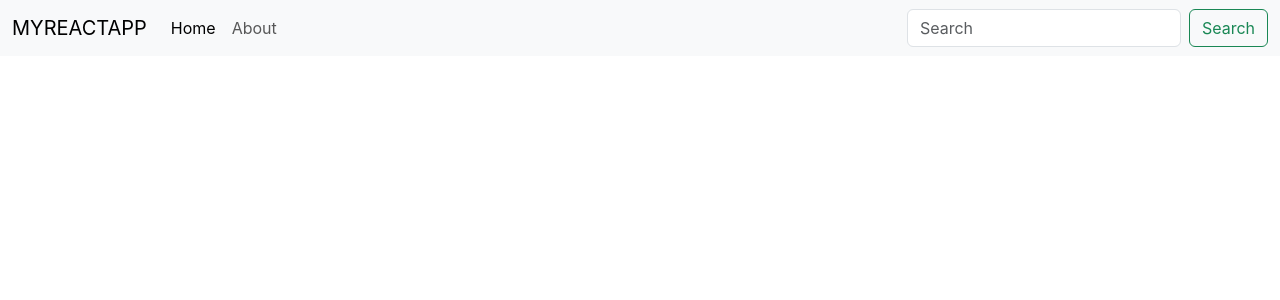
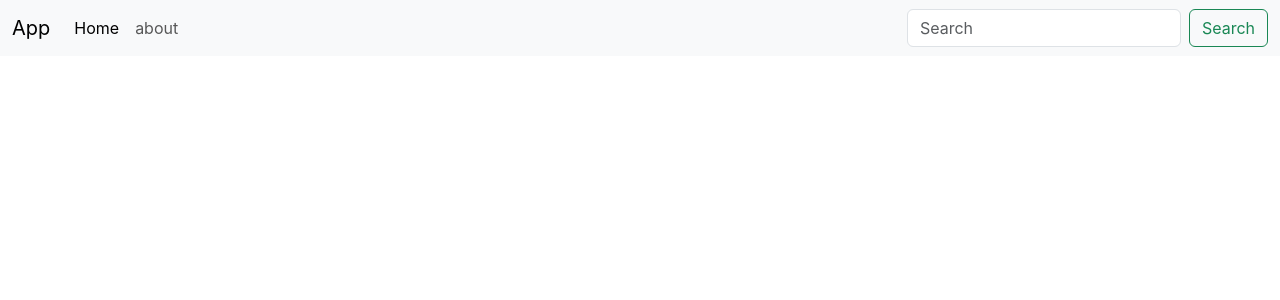
Before and after one commit to dynamo6396/Text-Utilities, a React (Create React App) app: page / in a window 1280 px wide. Shown: the top 300 px of the page. Built offline with nearby package versions, Linux system fonts and the light colour scheme.

Commit message:
problem of module1 and module2 files and props

```diff
--- a/src/App.js
+++ b/src/App.js
@@ -1,79 +1,15 @@
 import logo from './logo.svg';
 import './App.css';
+import Navbar from './components/Navbar';
 // Everything that you can see in the browser comes after resolving App.js and
 //  when you want to start project from here
 // let name=" Jatin"
 function App() {
   return (
-    //JSX is totaly html(90-95%) with some changes
-    // class is change to className
-    // for is change into htmlFor
-    // tabindex is change into tabIndex
-
-    // Below line is not valid because in jsx all things are incompose in the single <> </> here you create two
-    // Or you can use jsx fragments like enclose multiple braces in a single one <> </>
-    // <h1></h1>
-    // <>
-
-    //     <h1>This is me</h1>
-    //     <div className="App">
-    //       <header className="App-header">
-    //         <img src={logo} className="App-logo" alt="logo" />
-    //         <p>
-    //           Edit <code>src/App.js</code> and save to reload.
-    //         </p>
-    //         <a
-    //           className="App-link"
-    //           href="https://reactjs.org"
-    //           target="_blank"
-    //           rel="noopener noreferrer"
-    //         >
-    //         Jatin Learning React
-    //         </a>
-    //       </header>
-    //     </div>
-    // </>
-
-    // NOW I am going to writtend JSX By own
-    <>
-     {/* <div className="blank">Lovely</div>
-    <nav>
-      <li>home</li>
-      <li>about</li>
-      <li>contact</li>
-      here anyting written in the {} is going to be resolve becoz it is
-      <h1>Hello{name}</h1>
-      <p>Lorem ipsum dolor sit, amet consectetur adipisicing elit. Iure asperiores ab ut repudiandae corrupti provident ad sit in sunt sequi, et, quod illum qui modi, non ipsam hic ipsa. Labore ducimus omnis voluptate eum optio dolores incidunt eius. Rerum culpa veritatis reprehenderit rem corrupti illo.</p>
-    </nav> */}
-
-    {/* bootstarp for navbar */}
-
-     <nav className="navbar navbar-expand-lg bg-body-tertiary">
-  <div className="container-fluid">
-    <a className="navbar-brand" href="/">MYREACTAPP</a>
-    <button className="navbar-toggler" type="button" data-bs-toggle="collapse" data-bs-target="#navbarSupportedContent" aria-controls="navbarSupportedContent" aria-expanded="false" aria-label="Toggle navigation">
-      <span className="navbar-toggler-icon"></span>
-    </button>
-    <div className="collapse navbar-collapse" id="navbarSupportedContent">
-      <ul className="navbar-nav me-auto mb-2 mb-lg-0">
-        <li className="nav-item">
-          <a className="nav-link active" aria-current="page" href="/">Home</a>
-        </li>
-        <li className="nav-item">
-          <a className="nav-link" href="/">About</a>
-        </li>
-
-      </ul>
-      <form className="d-flex" role="search">
-        <input className="form-control me-2" type="search" placeholder="Search" aria-label="Search"/>
-        <button className="btn btn-outline-success" type="submit">Search</button>
-      </form>
-    </div>
-  </div>
-</nav>
-</>
-
-
+   <>
+   {/* <Navbar title="App" aboutText="aboutusss"/> */}
+   <Navbar title="App" />
+   </>
 );
 }
 
--- /dev/null
+++ b/src/components/Navbar.js
@@ -0,0 +1,39 @@
+import React from 'react'
+import PropTypes from 'prop-types'
+
+export default function Navbar(props) {
+  return (
+    <div>
+        <nav className="navbar navbar-expand-lg bg-body-tertiary">
+  <div className="container-fluid">
+    <a className="navbar-brand" href="/">{props.title}</a>
+    <button className="navbar-toggler" type="button" data-bs-toggle="collapse" data-bs-target="#navbarSupportedContent" aria-controls="navbarSupportedContent" aria-expanded="false" aria-label="Toggle navigation">
+      <span className="navbar-toggler-icon"></span>
+    </button>
+    <div className="collapse navbar-collapse" id="navbarSupportedContent">
+      <ul className="navbar-nav me-auto mb-2 mb-lg-0">
+        <li className="nav-item">
+          <a className="nav-link active" aria-current="page" href="/">Home</a>
+        </li>
+        <li className="nav-item">
+          <a className="nav-link" href="/">{props.aboutText}</a>
+        </li>
+
+      </ul>
+      <form className="d-flex" role="search">
+        <input className="form-control me-2" type="search" placeholder="Search" aria-label="Search"/>
+        <button className="btn btn-outline-success" type="submit">Search</button>
+      </form>
+    </div>
+  </div>
+</nav>
+    </div>
+  )
+}
+Navbar.propTypes={title:PropTypes.string.isRequired,
+aboutText:PropTypes.string.isRequired }
+
+Navbar.defaultProps={
+    title: "set Title here",
+    aboutText:"about"
+}
--- /dev/null
+++ b/src/module1.mjs
@@ -0,0 +1,2 @@
+import ui from './module2.js'
+console.log(ui)
--- /dev/null
+++ b/src/module2.mjs
@@ -0,0 +1,6 @@
+const a="Jatin"
+const b="Yash"
+const c="Muskan"
+const d="Goyal"
+
+export default c
```
